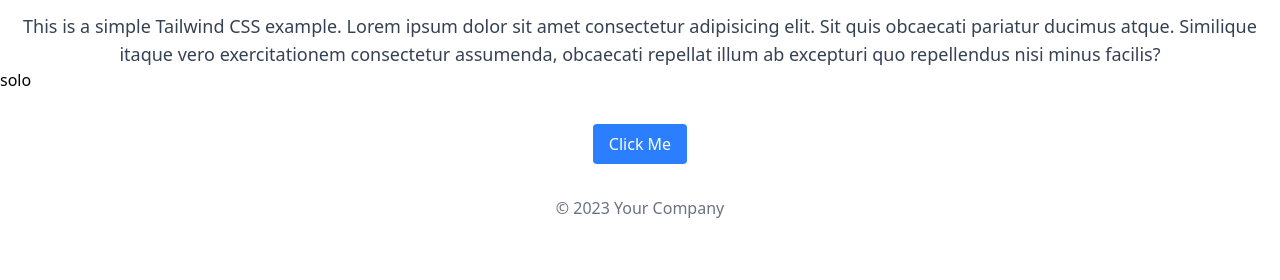
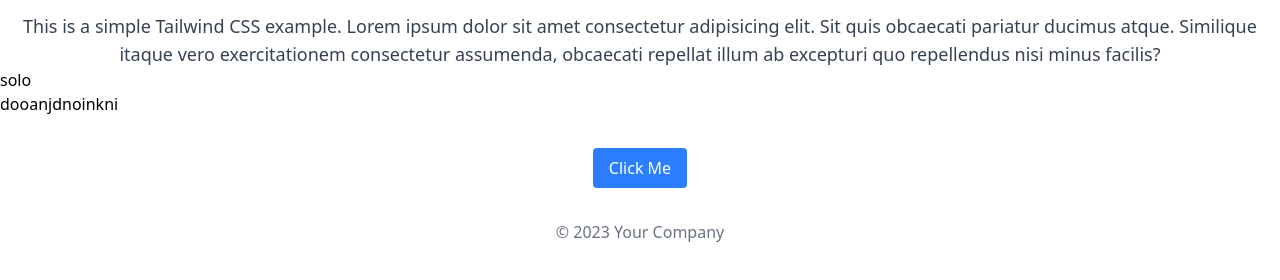
Before and after one commit to alwaysdims/Laporan-masyarakat, a website: page index.html in a window 1280 px wide. Shown: the part 40-320 px from the top of the page. Drawn offline with Linux system fonts and the light colour scheme.

Commit message:
commit
update

```diff
--- a/index.html
+++ b/index.html
@@ -16,6 +16,7 @@
     <p>
       solo
     </p>
+    <p>dooanjdnoinkni</p>
   <div class="flex justify-center mt-8">
     <button class="px-4 py-2 bg-blue-500 text-white rounded hover:bg-blue-600">
       Click Me
```
